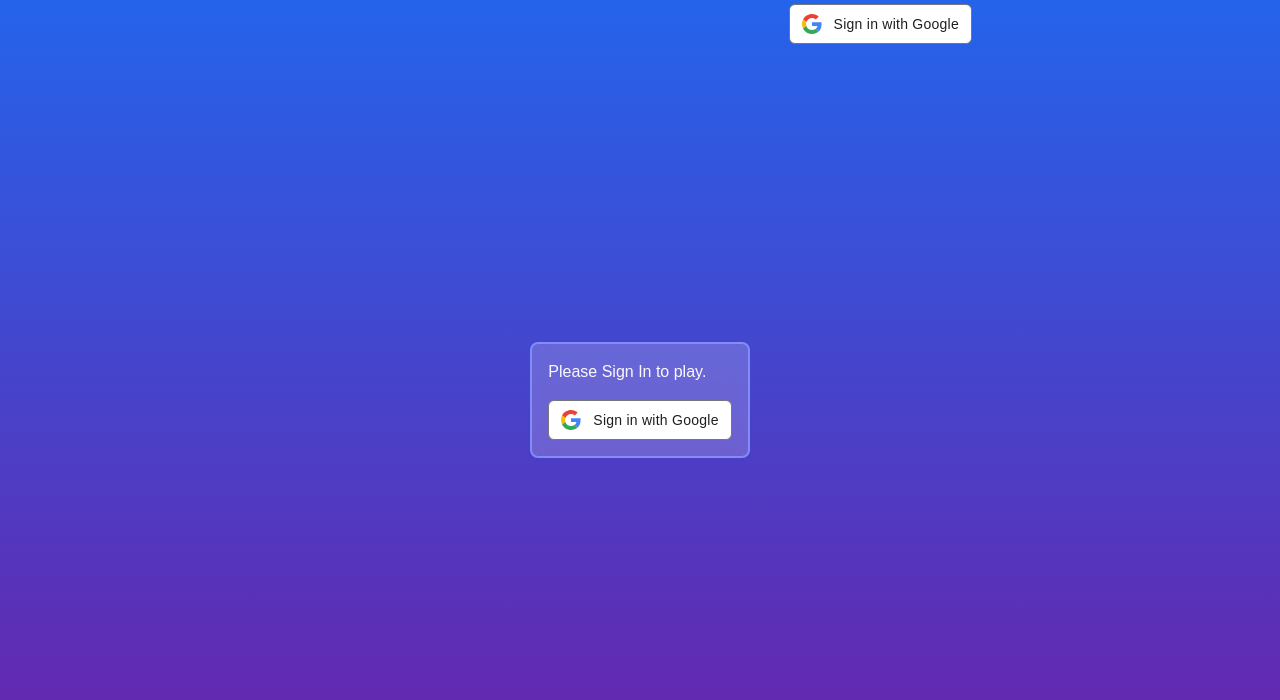
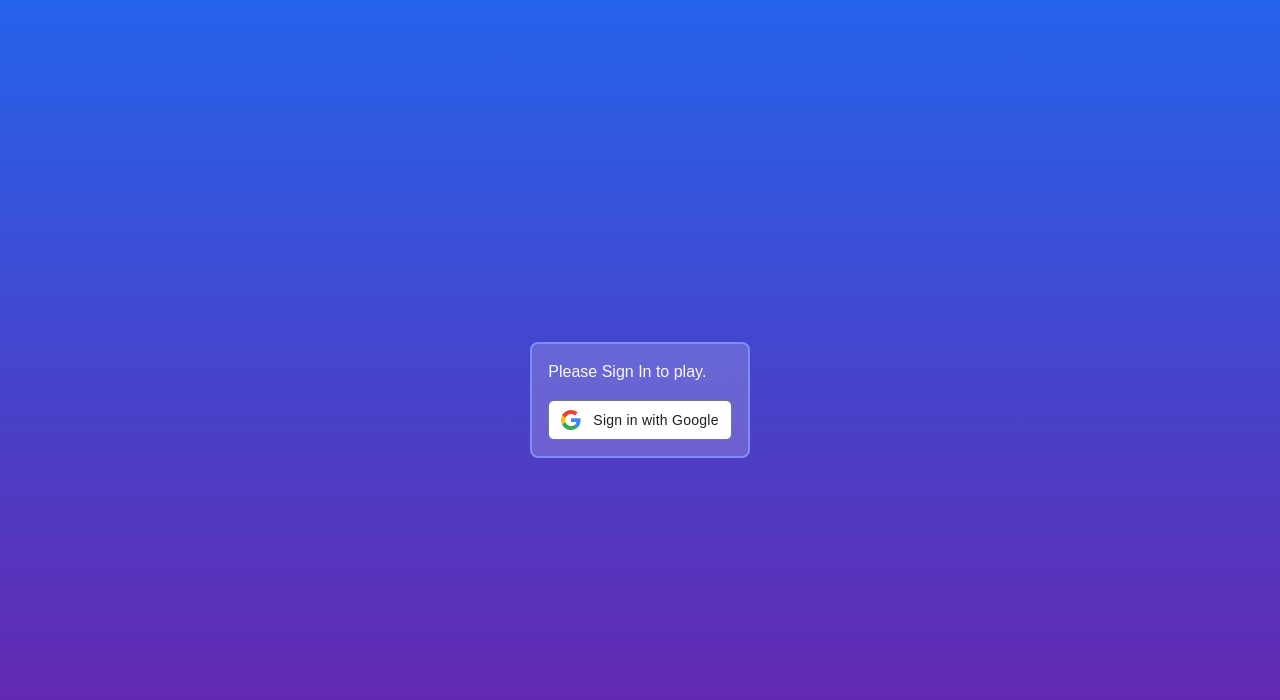
Before and after one commit to jrbarnhart/key-word-kingdom, a Next.js app: page /game in a window 1280 px wide. Shown: the top 700 px of the page. Built offline with nearby package versions, Linux system fonts and the light colour scheme; no server answers.

Commit message:
Remove nav bar

```diff
--- a/app/layout.tsx
+++ b/app/layout.tsx
@@ -1,7 +1,6 @@
 import type { Metadata } from "next";
 import localFont from "next/font/local";
 import "./globals.css";
-import NavBar from "./_components/nav/NavBar";
 
 const geistSans = localFont({
   src: "./fonts/GeistVF.woff",
@@ -33,7 +32,6 @@ export default function RootLayout({
           aria-hidden
           className="fixed bg-gradient-to-b from-blue-600 to-purple-800 h-full w-full -z-10"
         />
-        <NavBar />
         {children}
       </body>
     </html>
```
